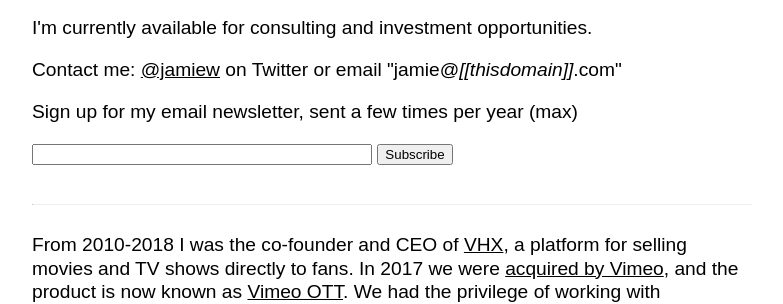
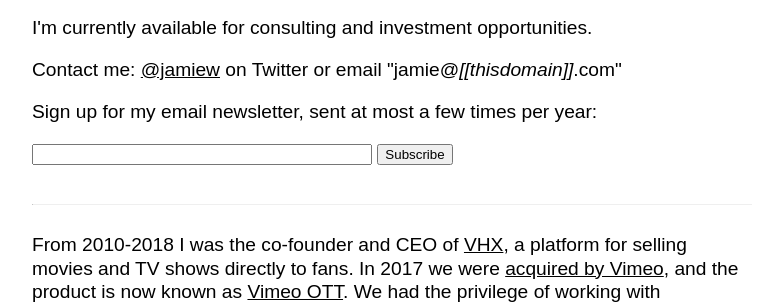
Before and after one commit to jamiew/jamiedubs.com, a Jekyll site: the page built from index.md, in a window 1280 px wide and 900 px high, scrolled down 393 px, cut to the strip 159-463 px from the top of the window. Shown: the whole strip, without its empty margins (248-1031 px from the left). Built offline with Jekyll 4.4.1, drawn with Linux system fonts in a browser that asks for light colours.

Commit message:
Newsletter language

```diff
--- a/index.md
+++ b/index.md
@@ -21,7 +21,7 @@
   or email "jamie@<i>[[thisdomain]]</i>.com"
 
 <p>
-  Sign up for my email newsletter, sent a few times per year (max)
+  Sign up for my email newsletter, sent at most a few times per year:
   <form action="https://tinyletter.com/jamiedubs" method="post" target="popupwindow" onsubmit="window.open('https://tinyletter.com/jamiedubs', 'popupwindow', 'scrollbars=yes,width=800,height=600'); return true">
     <input type="text" style="width: 340px" name="email" id="tlemail" />
     <input type="hidden" value="1" name="embed"/>
```
